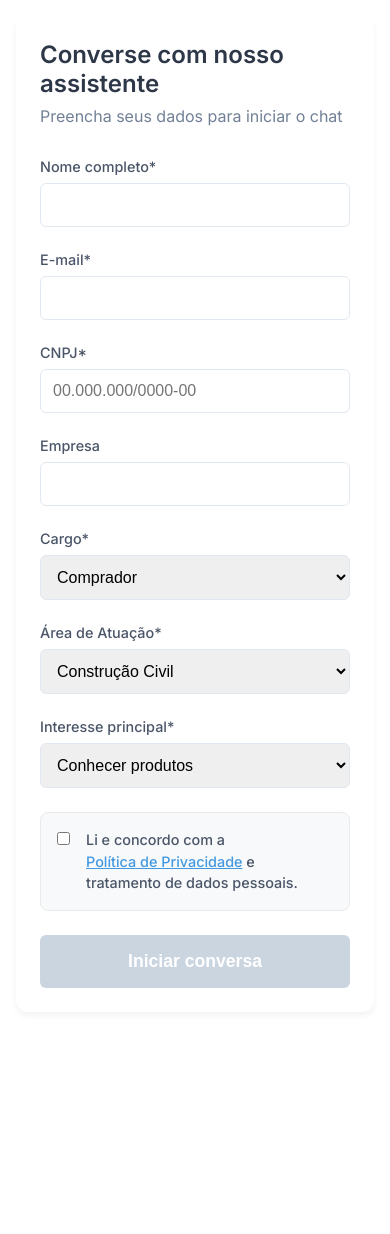
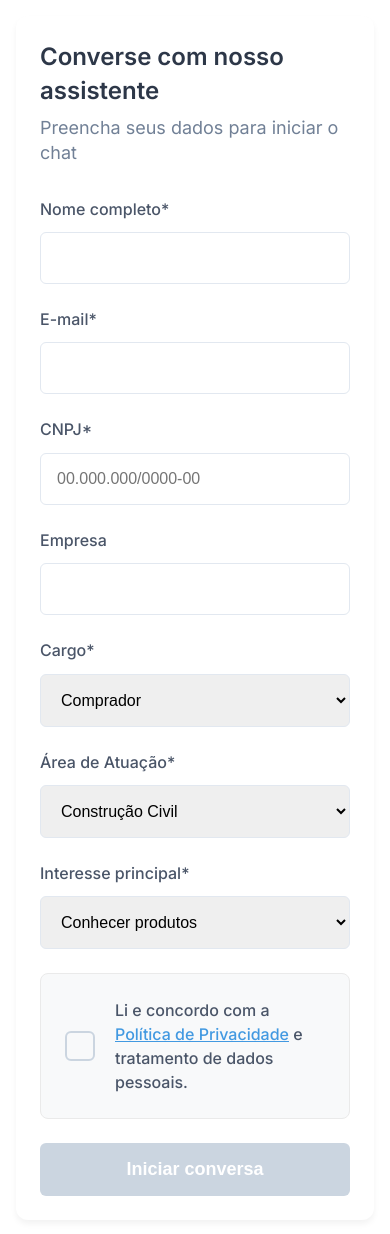
Before and after one commit to heitorsoares12/bia-ia, a Next.js app: page /formulario in a window 390 px wide. Before the commit the page ends 1028 px from the top, so only its background shows below. Built offline with nearby package versions, Linux system fonts and the light colour scheme.

Commit message:
otmizando formulário para responsividade e acessibilidade

```diff
--- a/src/client/components/form/Form.module.css
+++ b/src/client/components/form/Form.module.css
@@ -5,6 +5,8 @@
   background: white;
   border-radius: 12px;
   box-shadow: 0 4px 6px rgba(0, 0, 0, 0.05);
+  font-size: 1.125rem;
+  line-height: 1.4;
 }
 
 .formTitle {
@@ -28,18 +30,19 @@
 .inputGroup {
   display: flex;
   flex-direction: column;
-  gap: 0.5rem;
+  gap: 0.75rem;
 }
 
 .inputLabel {
   font-weight: 500;
   color: #4a5568;
-  font-size: 0.9rem;
+  font-size: 1rem;
 }
 
 .input,
 .select {
-  padding: 0.75rem;
+  padding: 1rem;
+  min-height: 48px;
   border: 1px solid #e2e8f0;
   border-radius: 6px;
   transition: all 0.2s ease;
@@ -50,7 +53,7 @@
 .select:focus {
   outline: none;
   border-color: #4299e1;
-  box-shadow: 0 0 0 3px rgba(66, 153, 225, 0.1);
+  box-shadow: 0 0 0 3px rgba(66, 153, 225, 0.5);
 }
 
 .input:hover,
@@ -67,10 +70,43 @@
 }
 
 .checkbox {
-  width: 1.2rem;
-  height: 1.2rem;
-  margin-right: 0.5rem;
+  min-width: 30px;
+  min-height: 30px;
+  margin: 0;
+  cursor: pointer;
+  border-radius: 6px;
+  border: 2px solid #cbd5e0;
+  appearance: none;
+  transition: all 0.2s ease;
+  position: relative;
 }
+
+.checkbox:checked {
+  background-color: #4299e1;
+  border-color: #4299e1;
+}
+
+.checkbox:checked::after {
+  content: "";
+  position: absolute;
+  left: 9px;
+  top: 5px;
+  width: 8px;
+  height: 13px;
+  border: solid white;
+  border-width: 0 3px 3px 0;
+  transform: rotate(45deg);
+}
+
+.checkbox:focus {
+  box-shadow: 0 0 0 3px rgba(66, 153, 225, 0.5);
+  outline: none;
+}
+
+.checkbox:hover {
+  border-color: #4299e1;
+}
+
 
 .errorMessage {
   color: #e53e3e;
@@ -80,7 +116,7 @@
 
 .submitButton {
   width: 100%;
-  padding: 1rem;
+  padding: 1rem 1.5rem;
   margin-top: 1.5rem;
   background: #4299e1;
   color: white;
@@ -88,8 +124,14 @@
   border-radius: 6px;
   font-weight: 600;
   cursor: pointer;
-  ttransition: all 0.3s ease;
-  font-size: 1.1rem;
+  transition: all 0.3s ease;
+  font-size: 1.125rem;
+  min-height: 48px;
+}
+
+.submitButton:focus {
+  outline: none;
+  box-shadow: 0 0 0 3px rgba(66, 153, 225, 0.5);
 }
 
 .submitButton:hover {
@@ -100,6 +142,7 @@
 
 .submitButton:active {
   transform: translateY(0);
+  background: #2b6cb0;
 }
 
 .submitButton:disabled {
@@ -176,16 +219,32 @@
 
 .checkboxGroup {
   display: flex;
-  align-items: flex-start;
+  align-items: center;
+  gap: 0.75rem;
+  padding: 0.5rem;
+  border-radius: 8px;
+  transition: all 0.2s ease;
+}
+
+.checkboxGroup:focus-within {
+  outline: 2px solid #4299e1;
+  outline-offset: 2px;
 }
 
 .lgpdLabel {
   font-weight: 500;
   color: #4a5568;
-  font-size: 0.9rem;
+  font-size: 1rem;
   line-height: 1.5;
   text-align: left;
   margin-left: 0.5rem;
+  cursor: pointer;
+  user-select: none;
+}
+
+.lgpdContainerError {
+  border: 1px solid #fc8181;
+  background-color: rgba(252, 129, 129, 0.05);
 }
 
 .privacyLink {
@@ -264,3 +323,9 @@
     font-size: 1.5rem;
   }
 }
+
+@media (orientation: portrait) {
+  .formGrid {
+    grid-template-columns: 1fr;
+  }
+}
--- a/src/client/components/form/Form.tsx
+++ b/src/client/components/form/Form.tsx
@@ -228,9 +228,14 @@ export const Form: React.FC<FormProps> = ({ onSuccess }) => {
               onBlur={handleCnpjBlur}
               placeholder="00.000.000/0000-00"
               aria-invalid={!!errors.cnpj}
+              aria-describedby={errors.cnpj ? "cnpj-error" : undefined}
+              aria-label="CNPJ"
+              aria-busy={isFetching}
             />
             {errors.cnpj && (
-              <span className={styles.errorMessage}>{errors.cnpj.message}</span>
+              <span id="cnpj-error" role="alert" className={styles.errorMessage}>
+                {errors.cnpj.message}
+              </span>
             )}
             {isFetching && (
               <div className={styles.loaderContainer}>
@@ -293,7 +298,7 @@ export const Form: React.FC<FormProps> = ({ onSuccess }) => {
           />
         </div>
 
-        <div className={styles.lgpdContainer}>
+        <div className={`${styles.lgpdContainer} ${errors.lgpdConsent ? styles.lgpdContainerError : ''}`}>
           <div className={styles.checkboxGroup}>
             <input
               type="checkbox"
@@ -301,6 +306,10 @@ export const Form: React.FC<FormProps> = ({ onSuccess }) => {
               {...register("lgpdConsent")}
               onChange={handleLgpdChange}
               className={styles.checkbox}
+              aria-required="true"
+              aria-invalid={!!errors.lgpdConsent}
+              aria-label="Consentimento de LGPD"
+              aria-describedby={errors.lgpdConsent ? "lgpdConsent-error" : undefined}
             />
             <label htmlFor="lgpdConsent" className={styles.lgpdLabel}>
               Li e concordo com a&nbsp;
@@ -311,6 +320,7 @@ export const Form: React.FC<FormProps> = ({ onSuccess }) => {
                   e.preventDefault();
                   setShowPolicy(true);
                 }}
+                aria-label="Abrir política de privacidade"
               >
                 Política de Privacidade
               </button>
@@ -318,7 +328,7 @@ export const Form: React.FC<FormProps> = ({ onSuccess }) => {
             </label>
           </div>
           {errors.lgpdConsent && (
-            <span className={styles.errorMessage}>
+            <span id="lgpdConsent-error" role="alert" className={styles.errorMessage}>
               {errors.lgpdConsent.message}
             </span>
           )}
@@ -330,6 +340,7 @@ export const Form: React.FC<FormProps> = ({ onSuccess }) => {
           type="submit"
           className={styles.submitButton}
           disabled={!isValid}
+          aria-label="Iniciar conversa"
         >
           Iniciar conversa
         </button>
@@ -352,9 +363,15 @@ const InputField = ({ label, id, error, ...props }: InputFieldProps) => (
       id={id}
       className={`${styles.input} ${error ? styles.inputError : ""}`}
       aria-invalid={!!error}
+      aria-label={label}
+      aria-describedby={error ? `${id}-error` : undefined}
       {...props}
     />
-    {error && <span className={styles.errorMessage}>{error.message}</span>}
+    {error && (
+      <span id={`${id}-error`} role="alert" className={styles.errorMessage}>
+        {error.message}
+      </span>
+    )}
   </div>
 );
 
@@ -379,6 +396,8 @@ const SelectField = ({
       id={id}
       className={`${styles.select} ${error ? styles.inputError : ""}`}
       aria-invalid={!!error}
+      aria-label={label}
+      aria-describedby={error ? `${id}-error` : undefined}
       {...props}
     >
       {options.map((opt) => (
@@ -387,6 +406,10 @@ const SelectField = ({
         </option>
       ))}
     </select>
-    {error && <span className={styles.errorMessage}>{error.message}</span>}
+    {error && (
+      <span id={`${id}-error`} role="alert" className={styles.errorMessage}>
+        {error.message}
+      </span>
+    )}
   </div>
 );
```
